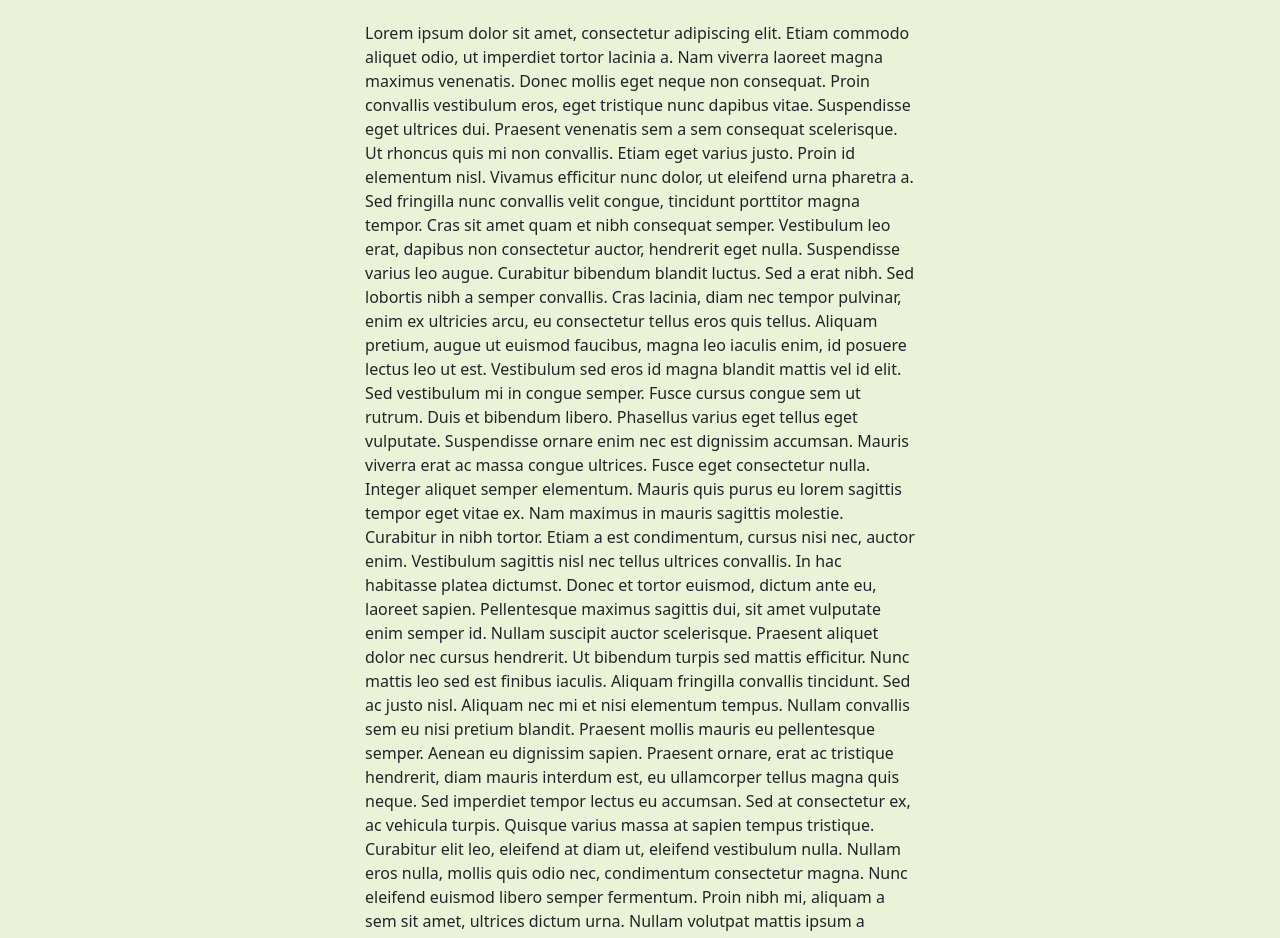
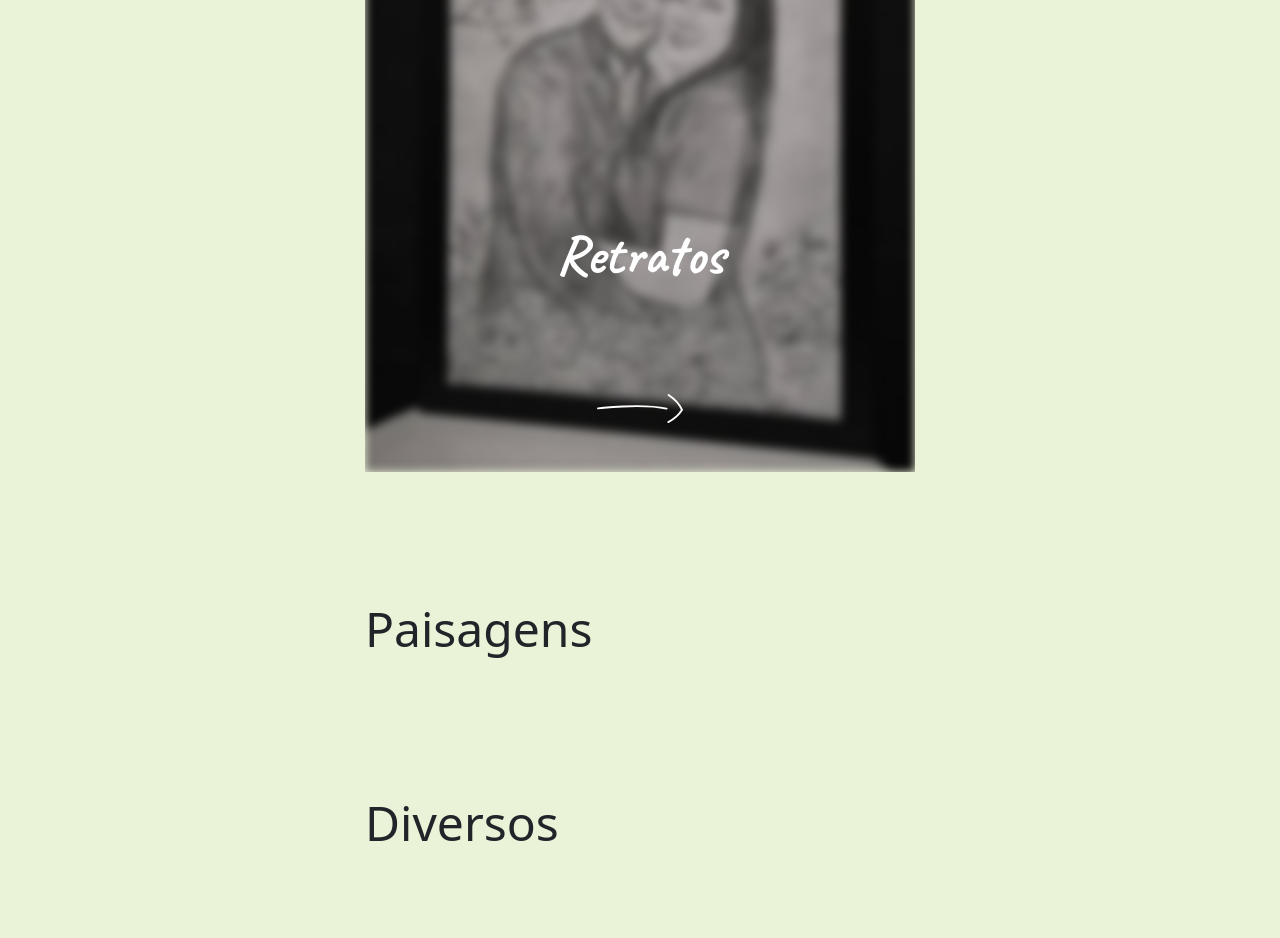
Before and after one commit to Anacromatico/JuliaMeloArt, a plain HTML site: page pages/portifolio.html in a window 1280 px wide. Shown: the part 591-1529 px from the top of the page. After the commit the page ends 1451 px from the top, so only its background shows below. Drawn offline with nearby package versions, Linux system fonts and the light colour scheme.

Commit message:
v0.9
iniciado carroseis pag de portifolio

```diff
--- a/pages/portifolio.html
+++ b/pages/portifolio.html
@@ -16,7 +16,7 @@
 <body>
     <section class="center column">
         <header class="center navbar_color w99">
-            <h2 class="txtg navbar_txt">Confira as minhas principais artes já feitas</h2>
+            <h2 class="txtg navbar_txt display-6">Confira as minhas principais artes já feitas</h2>
         </header>
         <nav class="navbar navbar-dark navbar-expand-sm navbar_color sticky-top">
             <div class="container-fluid">
@@ -61,54 +61,48 @@
         </nav>
         <main class="pagina_p">
             <div class="pagina_sub" id="retratos">
-                <h3 class="display-5">Retratos</h3>
+                <div id="carrosel_retratos" class="carousel slide">
+                    <div class="carousel-inner">
+                        <div class="carousel-item titulo_carrosel active">
+                            <img class="img_carrosel"
+                                src="../images/carrosel_portifolio/retrato/casal_rosasecerejeira.webp"
+                                alt="casal em rosas e cerejeiras com filtro borrado">
+                            <div class="carousel-caption">
+                                <h5 class="display-4 caveat">Retratos</h5>
+                                <button class="btn" type="button" data-bs-target="#carrosel_retratos"
+                                    data-bs-slide="next">
+                                    <img src="../layout_images/svg/seta_carrosel_portifolio_branco.svg" alt="">
+                                    <span class="visually-hidden">Next</span>
+                                </button>
+                            </div>
+                        </div>
+                        <div class="carousel-item">
+                            <img class="img_carrosel"
+                                src="../images/carrosel_portifolio/retrato/casal_rosasecerejeira.webp"
+                                alt="casal em rosas e cerejeiras nitido">
+                                <div class="carousel-caption">
+                                    <button class="btn btn_carrosel_imagens" type="button" data-bs-target="#carrosel_retratos"
+                                        data-bs-slide="next">
+                                        <img src="../layout_images/svg/seta_carrosel_portifolio_branco.svg" alt="">
+                                        <span class="visually-hidden">Next</span>
+                                    </button>
+                                </div>
+                        </div>
+                        <div class="carousel-item">
+                        </div>
+                        <div class="carousel-item">
+                        </div>
+                        <div class="carousel-item">
+                        </div>
+                    </div>
+                </div>
             </div>
             <div class="pagina_sub" id="paisagens">
                 <h3 class="display-5">Paisagens</h3>
-                Lorem ipsum dolor sit amet, consectetur adipiscing elit. Etiam commodo aliquet odio, ut imperdiet tortor
-                lacinia a. Nam viverra laoreet magna maximus venenatis. Donec mollis eget neque non consequat. Proin
-                convallis vestibulum eros, eget tristique nunc dapibus vitae. Suspendisse eget ultrices dui. Praesent
-                venenatis sem a sem consequat scelerisque. Ut rhoncus quis mi non convallis. Etiam eget varius justo.
-                Proin id elementum nisl. Vivamus efficitur nunc dolor, ut eleifend urna pharetra a. Sed fringilla nunc
-                convallis velit congue, tincidunt porttitor magna tempor. Cras sit amet quam et nibh consequat semper.
-                Vestibulum leo erat, dapibus non consectetur auctor, hendrerit eget nulla. Suspendisse varius leo augue.
-                Curabitur bibendum blandit luctus. Sed a erat nibh.
-
-                Sed lobortis nibh a semper convallis. Cras lacinia, diam nec tempor pulvinar, enim ex ultricies arcu, eu
-                consectetur tellus eros quis tellus. Aliquam pretium, augue ut euismod faucibus, magna leo iaculis enim,
-                id posuere lectus leo ut est. Vestibulum sed eros id magna blandit mattis vel id elit. Sed vestibulum mi
-                in congue semper. Fusce cursus congue sem ut rutrum. Duis et bibendum libero. Phasellus varius eget
-                tellus eget vulputate. Suspendisse ornare enim nec est dignissim accumsan. Mauris viverra erat ac massa
-                congue ultrices. Fusce eget consectetur nulla.
-
-                Integer aliquet semper elementum. Mauris quis purus eu lorem sagittis tempor eget vitae ex. Nam maximus
-                in mauris sagittis molestie. Curabitur in nibh tortor. Etiam a est condimentum, cursus nisi nec, auctor
-                enim. Vestibulum sagittis nisl nec tellus ultrices convallis. In hac habitasse platea dictumst. Donec et
-                tortor euismod, dictum ante eu, laoreet sapien. Pellentesque maximus sagittis dui, sit amet vulputate
-                enim semper id. Nullam suscipit auctor scelerisque. Praesent aliquet dolor nec cursus hendrerit. Ut
-                bibendum turpis sed mattis efficitur.
-
-                Nunc mattis leo sed est finibus iaculis. Aliquam fringilla convallis tincidunt. Sed ac justo nisl.
-                Aliquam nec mi et nisi elementum tempus. Nullam convallis sem eu nisi pretium blandit. Praesent mollis
-                mauris eu pellentesque semper. Aenean eu dignissim sapien.
-
-                Praesent ornare, erat ac tristique hendrerit, diam mauris interdum est, eu ullamcorper tellus magna quis
-                neque. Sed imperdiet tempor lectus eu accumsan. Sed at consectetur ex, ac vehicula turpis. Quisque
-                varius massa at sapien tempus tristique. Curabitur elit leo, eleifend at diam ut, eleifend vestibulum
-                nulla. Nullam eros nulla, mollis quis odio nec, condimentum consectetur magna. Nunc eleifend euismod
-                libero semper fermentum. Proin nibh mi, aliquam a sem sit amet, ultrices dictum urna. Nullam volutpat
-                mattis ipsum a rhoncus. Aenean mollis massa non metus congue fringilla. Maecenas ultricies ut magna in
-                fringilla.
-
-                Etiam sed nisl nec nibh interdum finibus id sed enim. In hac habitasse platea dictumst. Vivamus
-                tincidunt, magna et sollicitudin blandit, tellus sem sollicitudin ex, at malesuada urna quam vitae erat.
-                Cras bibendum ligula non neque varius condimentum. Pellentesque pulvinar suscipit leo vitae fermentum.
-                Praesent convallis auctor iaculis. Maecenas id tortor nisl. Suspendisse pulvinar nulla vel hendrerit
-                volutpat. Curabitur malesuada dolor sed neque mollis pretium. Suspendisse dui diam, lobortis eget elit
-                ac, suscipit molestie purus.
             </div>
             <div class="pagina_sub" id="diversos">
                 <h3 class="display-5">Diversos</h3>
+
             </div>
         </main>
     </section>
--- a/styles/global.css
+++ b/styles/global.css
@@ -46,14 +46,13 @@ body {
     gap: 2rem;
 }
 
-
 .container_btn {
     display: flex;
     flex-direction: column;
     gap: .8rem;
 }
 
-.container_btn button {
+.container_btn button, .btn {
     height: 2rem;
     border: none;
     border-radius: 1rem;
@@ -70,3 +69,16 @@ body {
 #container_carroseis {
     margin-top: 5rem;
 }
+
+.img_carrosel {
+    width: 100%;
+    height: auto;
+}
+
+button img {
+    height: 80%;
+    width: auto;
+}
+.btn_portifolio, .caveat {
+    font-family: Caveat;
+}
--- a/styles/portifolio.css
+++ b/styles/portifolio.css
@@ -22,7 +22,6 @@ nav {
 }
 .navbar_txt {
     color: #F9F1F7;
-    font-weight: 500;
 }
 .navbar-brand {
     display: flex;
@@ -60,3 +59,18 @@ nav {
         background-color: #eaf2d7;
     }
 }
+.titulo_carrosel div h5 {
+    margin-bottom: calc(8rem - 2.5vw) ;
+    font-weight: 900;
+}
+
+.titulo_carrosel > img {
+    filter: blur(5px);
+}
+.titulo_carrosel div button {
+    height: 3rem;
+}
+.btn_carrosel_imagens {
+    background-color: rgba(0, 0, 0, 0.5);
+    padding: .1 .4rem;
+}
```
Also changed, not shown: styles/main_page.css (+0 -14 lines), layout_images/svg/seta_carrosel_portifolio_branco.svg (added), layout_images/svg/seta_carrosel_portifolio_preto.svg (added).
